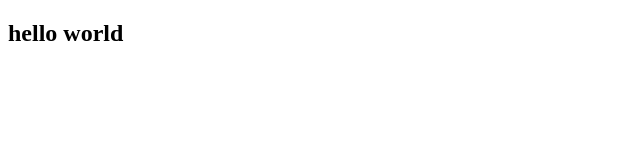
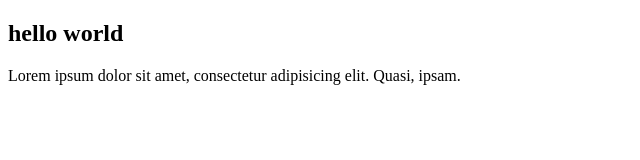
Before and after one commit to FzHars/waaz-git-test, a plain HTML site: page index.html in a window 1280 px wide. Shown: the whole page, without its empty margins (0-640 px from the left). Drawn offline with Linux system fonts and the light colour scheme.

Commit message:
Tambah paragraf

```diff
--- a/index.html
+++ b/index.html
@@ -7,5 +7,6 @@
 </head>
 <body>
     <h2>hello world</h2>
+    <p>Lorem ipsum dolor sit amet, consectetur adipisicing elit. Quasi, ipsam.</p>
 </body>
 </html>
```
